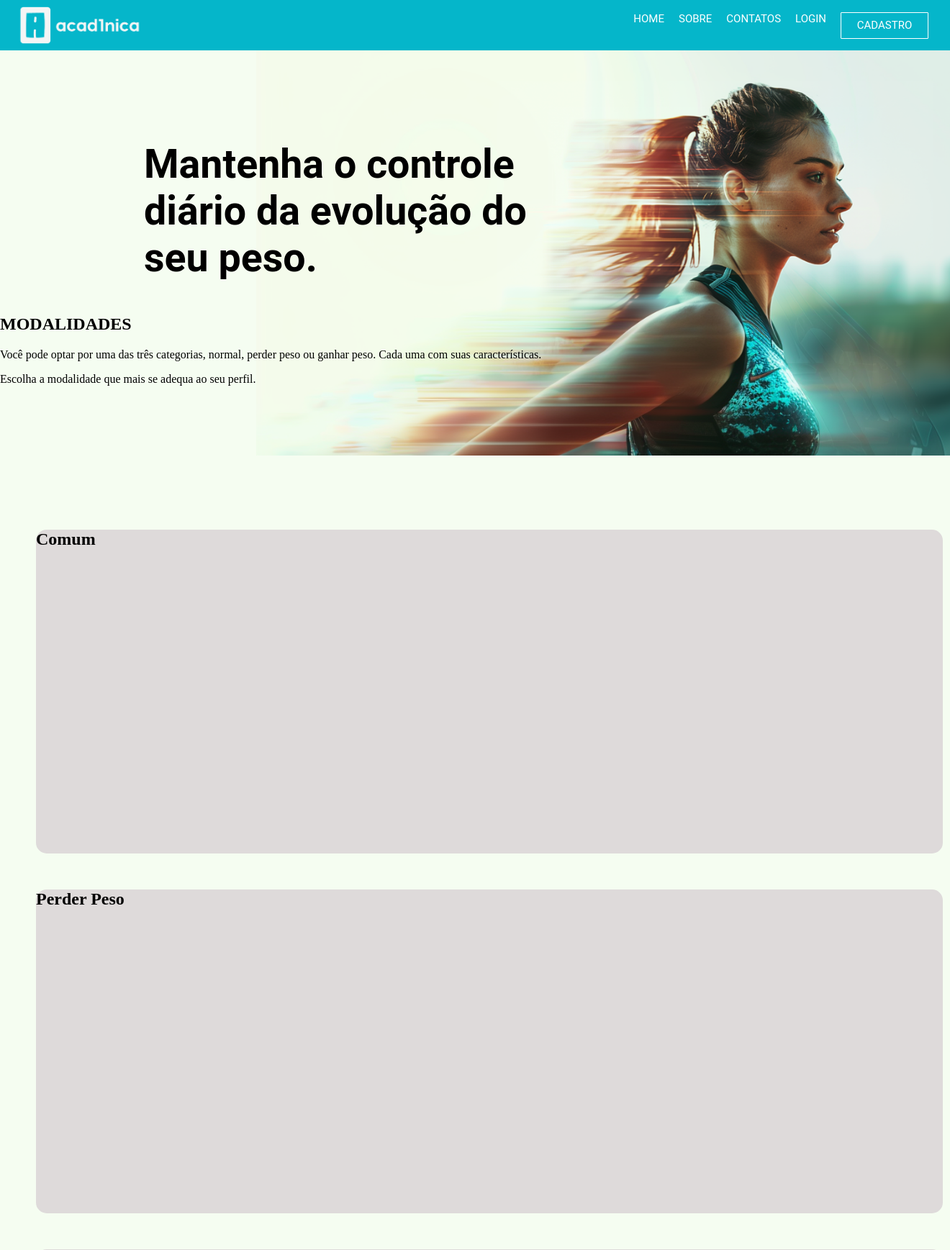
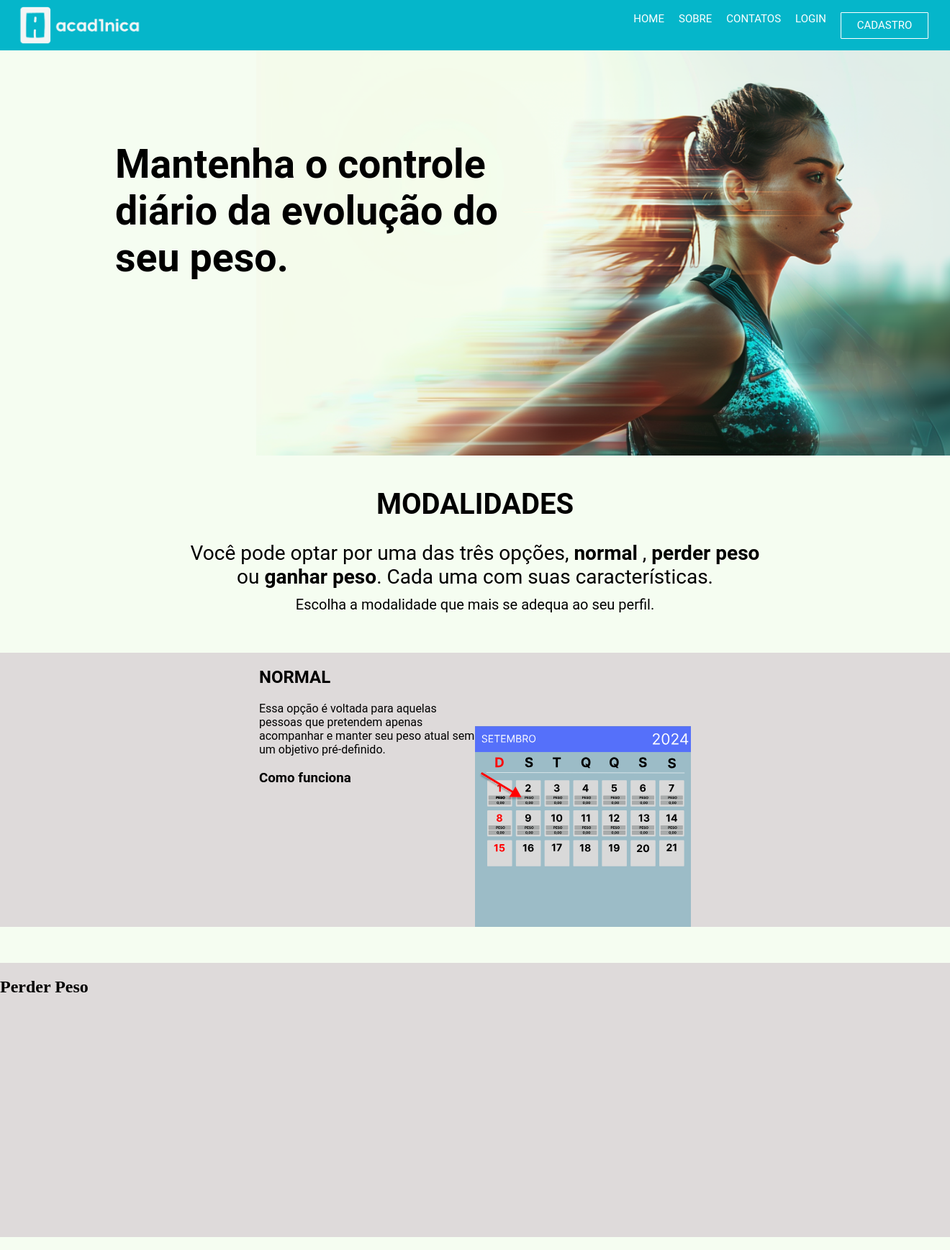
Before and after one commit to elvismota00/pagina_tcc, a PHP site: page / in a window 1320 px wide. Shown: the top 1737 px of the page at 72% size. Run offline with PHP 8.4, Linux system fonts and the light colour scheme; some web fonts are replaced.

Commit message:
adiconando imagem

```diff
--- a/css/style.css
+++ b/css/style.css
@@ -88,33 +88,71 @@ nav ul li a:hover {
 
 .container {
     height: 2500px;
-    display: block;
+    display: flex;
+    flex-direction: column;
+    align-items: center;
+
 }
 
 .frase_h2 {
     width: 600px;
     font-size: 37px;
+    margin-right: 600px;
+    font-weight: normal;
     font-family: roboto;
     padding-top: 150px;
     padding-left: 200px;
 }
 
+.texto_tutor {
+    width: 800px;
+    display: flex;
+    flex-direction: column;
+    align-items: center;
+    margin-top: 240px;
+    font-family: roboto;
+    text-align: center;
+}
+
+.texto_tutor h2 {
+    font-size: 40px;
+    margin: 0;
+}
+
+.texto_tutor .t1 {
+    font-size: 28px;
+    margin-bottom: 10px;
+}
+
+.texto_tutor .t2 {
+    font-size: 20px;
+    margin: 0;
+}
+
+
 .tutorial1 {
-    margin-top: 200px;
-    margin-left: 50px;
-    margin-right: 50px;
-    margin-bottom: 50px;
-    width: 1260px;
+    display: flex;
+    justify-content: center;
+    margin-top: 55px;
+    width: 100%;
     height: 450px;
-    border-radius: 15px;
     background-color: #dedada;
+    font-family: roboto;
+}
+
+.text_normal {
+    width: 300px;
+}
+
+.tutorial1 img {
+    width: 300px;
+    height: auto;
 }
 
 .tutorial {
     margin: 50px;
-    width: 1260px;
+    width: 100%;
     height: 450px;
-    border-radius: 15px;
     background-color: #dedada;
 }
 
--- a/index.html
+++ b/index.html
@@ -35,13 +35,22 @@
 
                 <div class="texto_tutor">
                     <H2>MODALIDADES</H2>
-                    <p class="t1">Você pode optar por uma das três categorias, normal, perder peso ou ganhar peso. Cada uma com suas características.</p>
+                    <p class="t1">Você pode optar por uma das três opções, <strong>normal</strong> , <strong>perder peso</strong> ou <strong>ganhar peso</strong>. Cada uma com suas características.</p>
                     <p class="t2">Escolha a modalidade que mais se adequa ao seu perfil.</p>
                 </div>
 
                 <div class="tutorial1">
-                    <h2>Comum</h2>
-                    <img src="" alt="">
+                    <div class="text_normal">
+                        <h2>NORMAL</h2>
+
+                        <p>Essa opção é voltada para aquelas pessoas que pretendem apenas acompanhar e manter seu peso atual sem um objetivo pré-definido.</p>
+
+                        <h3>Como funciona</h3>
+
+                        <p></p>
+                    </div>
+
+                    <img src="imagens/Slice 1 (1).svg" alt="">
                 </div>
 
                 <div class="tutorial">
```
Also changed, not shown: imagens/Slice 1 (1).svg (added).
